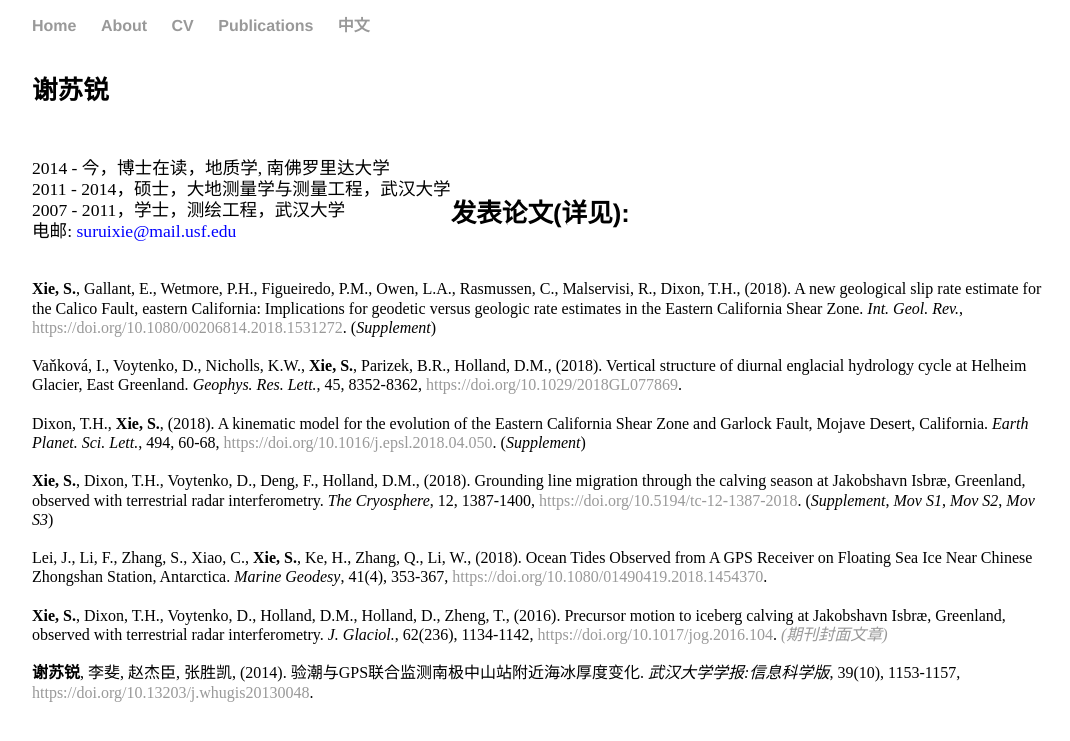
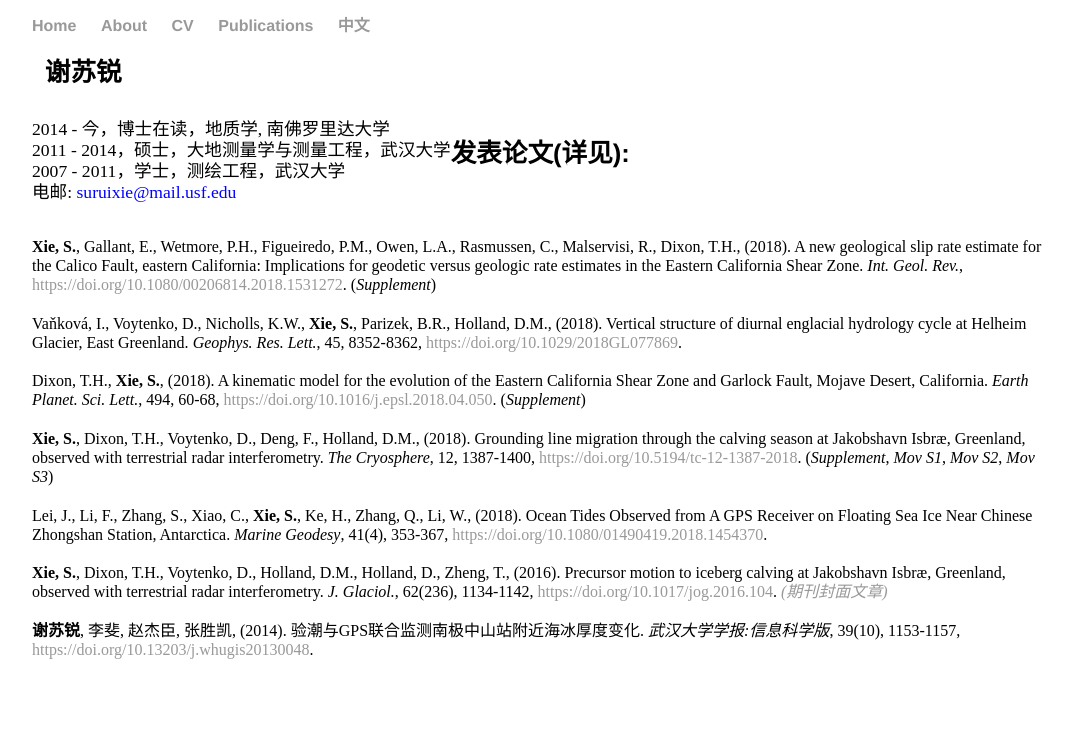
Before and after one commit to suruixie/suruixie.github.io, a Jekyll site: the page built from Chinese/index.html, in a window 1280 px wide. Shown: the top 741 px of the page, without its empty margins (96-1166 px from the left). Built offline with Jekyll 4.4.1, drawn with Linux system fonts in a browser that asks for light colours; a style sheet for code colours, icons or effects is not loaded.

Commit message:
Update main.css

```diff
--- a/css/main.css
+++ b/css/main.css
@@ -14,7 +14,7 @@ h1, h2, h3, h4 { font-family: 'Helvetica', 'Arial', 'Sans-Serif'; }
 h1 { font-size: 3em;  }
 h2 { font-size: 2.7em; }
 h3 { font-size: 2.3em; }
-h4 { font-size: 1.6em; }
+h4 { font-size: 1.6em;  margin: 0.5em}
 
 nav ul, footer ul { font-size: 1em; font-family: 'Helvetica', 'Arial', 'Sans-Serif'; padding: 0px; list-style: none; font-weight: bold; }
 nav ul li, footer ul li { display: inline; margin-right: 20px; }
```
